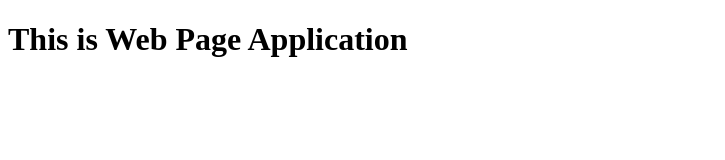
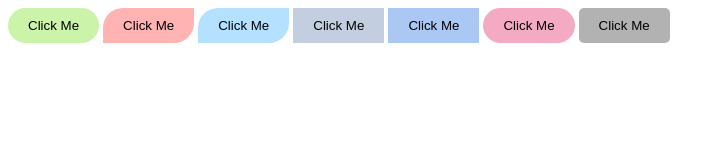
Before and after one commit to Purva-Khairnar05/web-pages, a plain HTML site: page index.html in a window 1280 px wide. Shown: the whole page, without its empty margins (0-725 px from the left). Drawn offline with Linux system fonts and the light colour scheme.

Commit message:
Added web page

```diff
--- a/index.html
+++ b/index.html
@@ -1,11 +1,65 @@
 <!DOCTYPE html>
-<html lang="en"
+<html
 <head>
-<meta charset="UTF-8">
-<meta name="viewport" content="width=device-width,initial-scale=1.0">
-<title>Document</title>
+<title>Css</title>
+<style>
+    .btn-1{
+        background-color: rgb(204,243,170);
+        border: none;
+        padding: 10px 20px;
+        border-radius: 54px;
+    }
+    .btn-2{
+        background-color: rgb(255,179,179);
+        border: none;
+        padding: 10px 20px;
+        border-radius: 20px 0px 20px 0px;
+    }
+    .btn-3{
+        background-color: rgb(179, 225, 255);
+        border: none;
+        padding: 10px 20px;
+        border-radius: 20px 0px 20px 0px;
+    }
+    .btn-4{
+                background-color: rgb(195,206,225);
+        border: none;
+        padding: 10px 20px;
+        border-radius: 20px,0px,20px,0px;
+    }
+    .btn-5{
+                     background-color: rgb(170,200,243);
+        border: none;
+        padding: 10px 20px;
+        border-radius: 0px,6px,12px;
+    }
+    .btn-6{
+                        background-color: rgb(245,170,195);
+        border: none;
+        padding: 10px 20px;
+        border-radius: 25px;
+
+    }
+    .btn-7{
+                        background-color: rgb(0,0,0,0.3);
+        border: none;
+        padding: 10px 20px;
+        border-radius: 5px;
+
+    }
+
+
+</style>
 </head>
 <body>
-    <h1>This is Web Page Application</h1>
+    <button class="btn-1">Click Me</button>
+
+    <button class="btn-2">Click Me</button>
+
+        <button class="btn-3">Click Me</button>
+        <button class="btn-4">Click Me</button>
+        <button class="btn-5">Click Me</button>
+                <button class="btn-6">Click Me</button>
+                        <button class="btn-7">Click Me</button>
 </body>
 </html>
```
